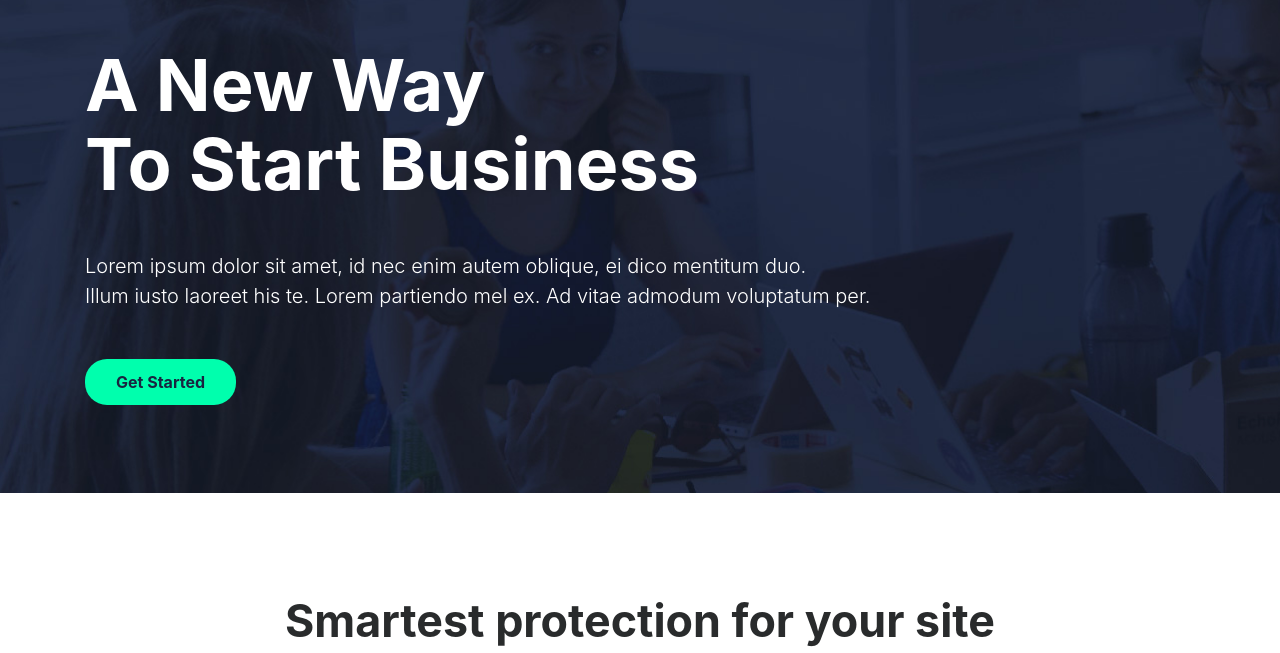
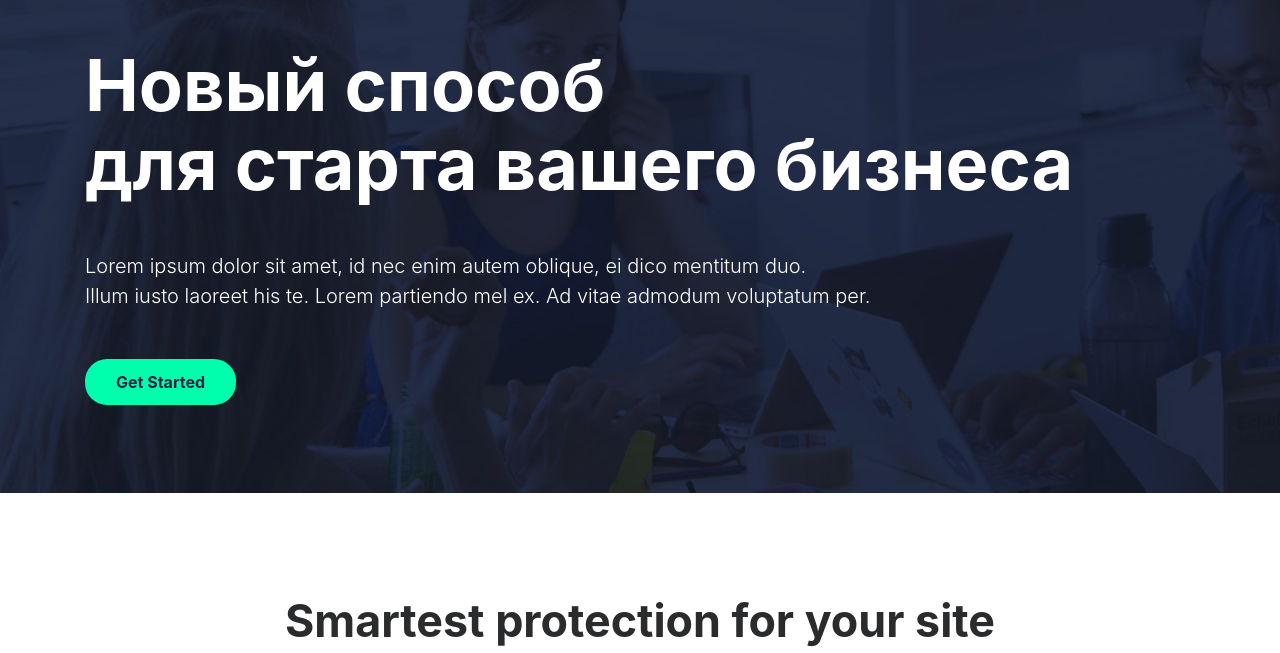
Before and after one commit to justivan337/atlas, a plain HTML site: page index.html in a window 1280 px wide. Shown: the part 147-800 px from the top of the page. Drawn offline with Linux system fonts and the light colour scheme.

Commit message:
Update index.html

```diff
--- a/index.html
+++ b/index.html
@@ -3,7 +3,7 @@
 <head>
     <meta charset="UTF-8">
     <meta name="viewport" content="width=device-width, initial-scale=1, shrink-to-fit=no">
-    <title>Bootstrap Template Atlas</title>
+    <title>Atlas сайт</title>
     <meta name="description" content="Free bootstrap template Atlas">
     <link rel="icon" href="img/favicon.png" sizes="32x32" type="image/png">
     <!-- custom.css -->
@@ -32,8 +32,8 @@
                 </div>
             </header>
             <h1 data-aos="fade" data-aos-easing="linear" data-aos-duration="1000" data-aos-once="true" class="display-3 text-white font-weight-bold my-5">
-            	A New Way<br>
-            	To Start Business
+            	Новый способ<br>
+            	для старта вашего бизнеса
             </h1>
             <p data-aos="fade" data-aos-easing="linear" data-aos-duration="1000" data-aos-once="true" class="lead text-white my-4">
                 Lorem ipsum dolor sit amet, id nec enim autem oblique, ei dico mentitum duo.
```
